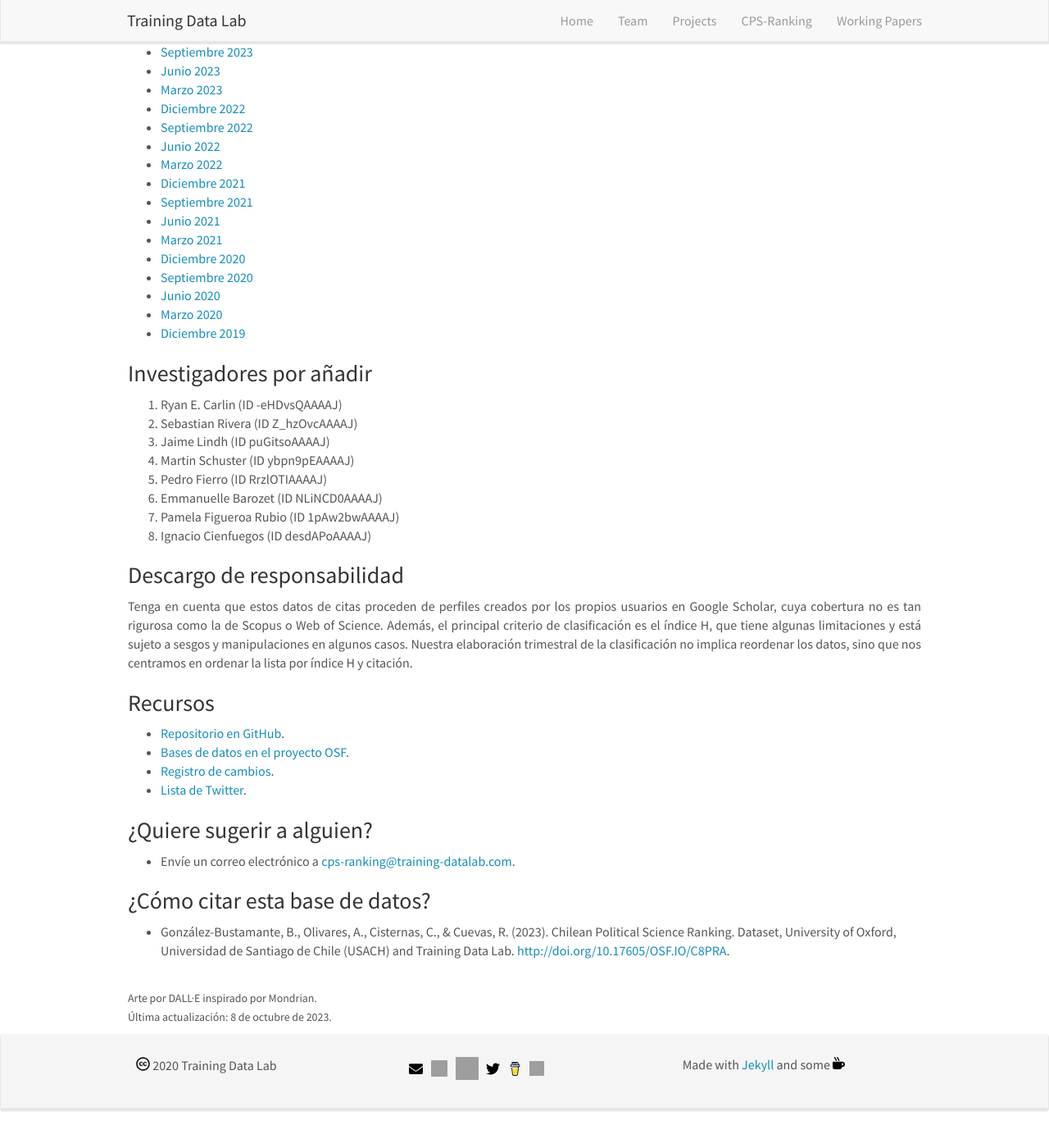
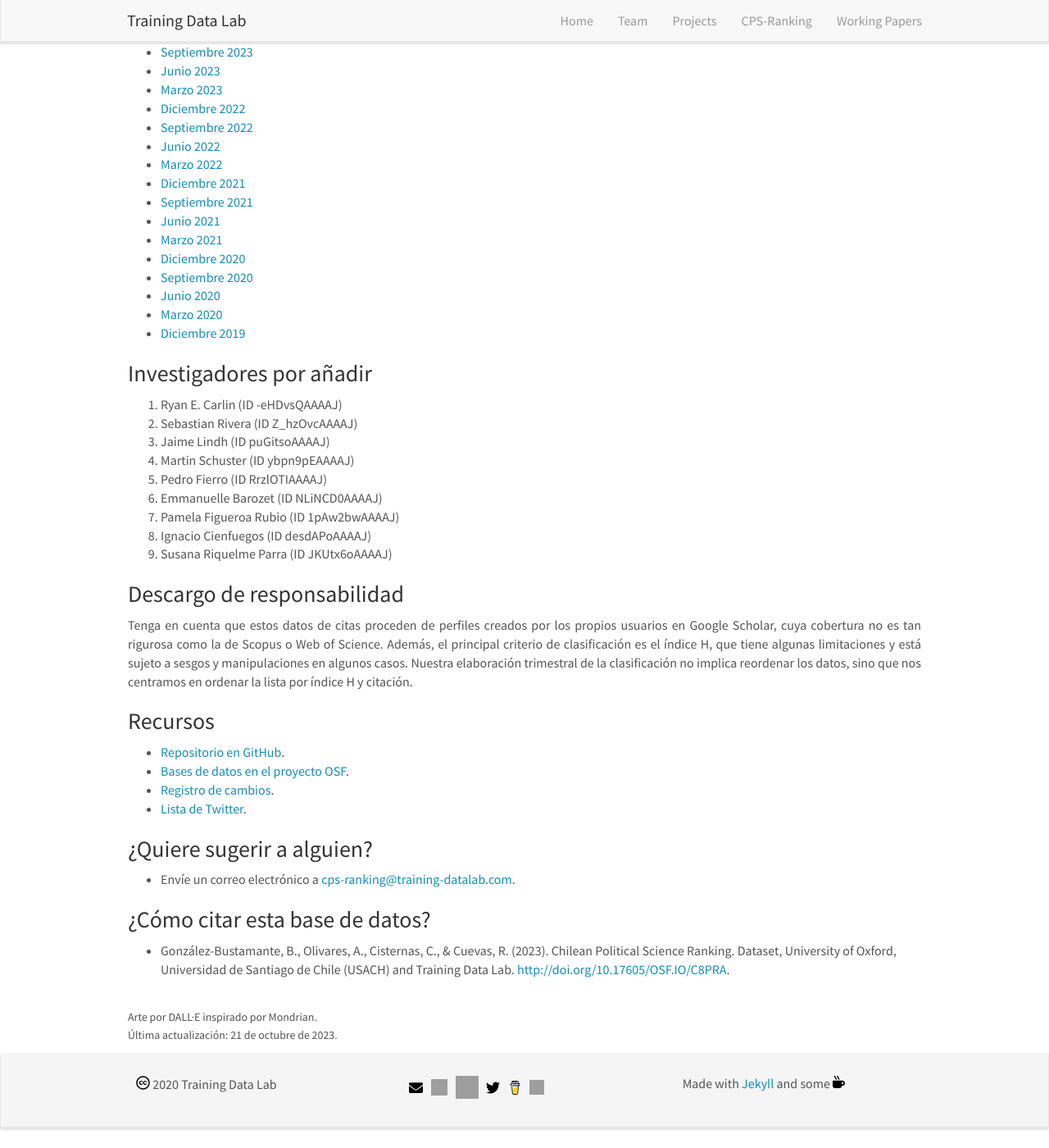
Before and after one commit to training-datalab/old-training-datalab.com, a Jekyll site: the page built from _pages/cps-ranking-spanish.md, in a window 1280 px wide and 1400 px high, scrolled down 718 px. Shown: the whole window at 82% size. Built offline with Jekyll 4.4.1, drawn with Linux system fonts in a browser that asks for light colours; nearby versions of some CDN libraries; before the commit the page ends 2095 px from its top, so only the background shows below that.

Commit message:
Update cps-ranking-spanish.md

```diff
--- a/_pages/cps-ranking-spanish.md
+++ b/_pages/cps-ranking-spanish.md
@@ -55,6 +55,7 @@ permalink: /projects/cps-ranking-spanish
 6. Emmanuelle Barozet (ID NLiNCD0AAAAJ)
 7. Pamela Figueroa Rubio (ID 1pAw2bwAAAAJ)
 8. Ignacio Cienfuegos (ID desdAPoAAAAJ)
+9. Susana Riquelme Parra (ID JKUtx6oAAAAJ)
 
 ### Descargo de responsabilidad
 
@@ -77,4 +78,4 @@ permalink: /projects/cps-ranking-spanish
 
 <br />
 <small>Arte por DALL·E inspirado por Mondrian.</small><br />
-<small>Última actualización: 8 de octubre de 2023.</small>
+<small>Última actualización: 21 de octubre de 2023.</small>
```
